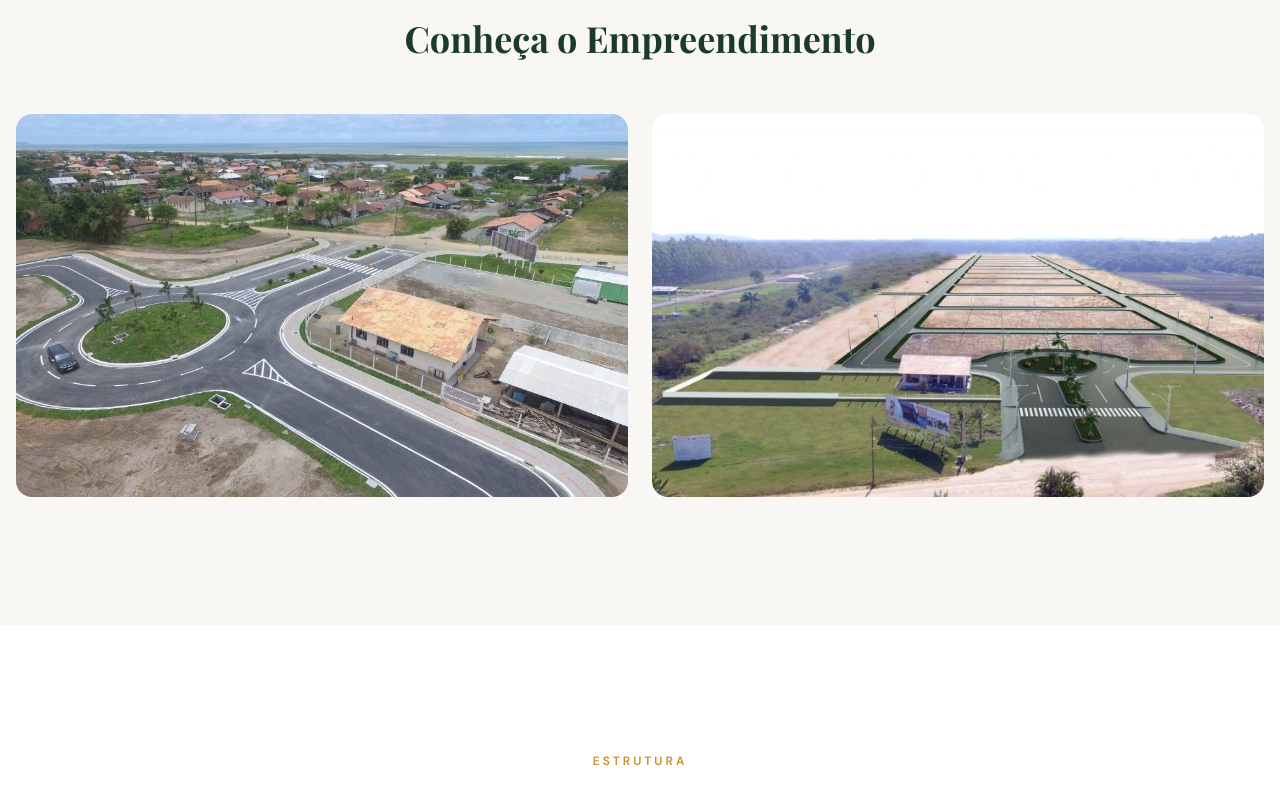
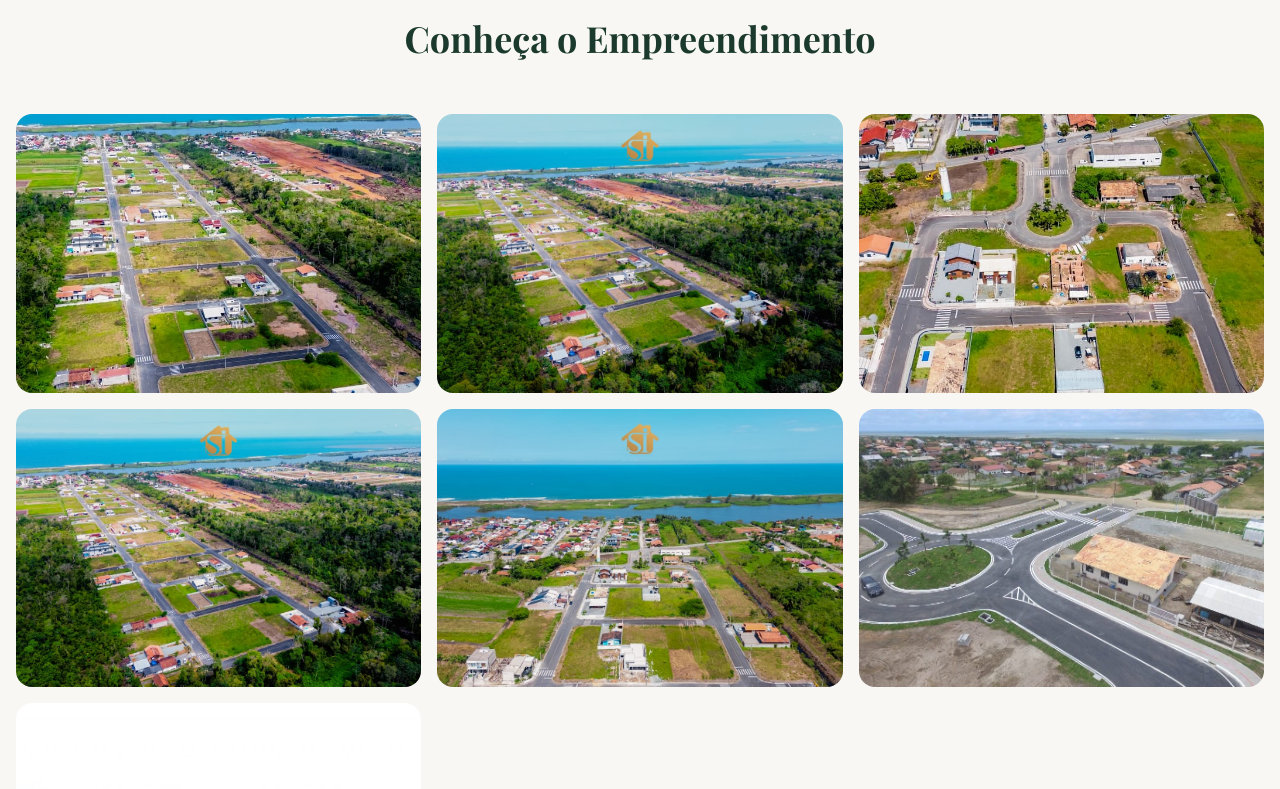
Before and after one commit to gustavohenriqueghb88-ship-it/lalu-home-showcase, a React (Vite) app: page /rotas-do-sol in a window 1280 px wide. Shown: the part 1766-2555 px from the top of the page. Built offline with nearby package versions, Linux system fonts and the light colour scheme; no server answers; a web font is replaced by a local one.

Commit message:
Add Rotas do Sol aerial images
Co-authored-by: LucasdsGomes <114450172+LucasdsGomes@users.noreply.github.com>

```diff
--- a/src/pages/RotasDoSol.tsx
+++ b/src/pages/RotasDoSol.tsx
@@ -12,6 +12,11 @@ import rotasHero from "@/assets/rotas-do-sol-hero.jpg";
 import rotas1 from "@/assets/rotas-do-sol-1.jpg";
 import rotas2 from "@/assets/rotas-do-sol-2.jpg";
 import rotasNew from "@/assets/rotas-do-sol-new.jpg";
+import rotasAerial1 from "@/assets/rotas-do-sol-aerial-1.png";
+import rotasAerial2 from "@/assets/rotas-do-sol-aerial-2.png";
+import rotasAerial3 from "@/assets/rotas-do-sol-aerial-3.png";
+import rotasAerial4 from "@/assets/rotas-do-sol-aerial-4.png";
+import rotasAerial5 from "@/assets/rotas-do-sol-aerial-5.png";
 
 const WHATSAPP_URL = "https://wa.me/5541984305403?text=Olá! Tenho interesse no Loteamento Rotas do Sol.";
 
@@ -173,14 +178,19 @@ export default function RotasDoSol() {
             <span className="text-xs uppercase tracking-[0.25em] text-[#C8922A] font-semibold mb-4 block font-['DM_Sans']">Galeria</span>
             <h2 className="font-['Playfair_Display'] text-3xl md:text-4xl font-bold text-[#1B3A2D] mb-4">Conheça o Empreendimento</h2>
           </RevealSection>
-          <div className="grid grid-cols-1 md:grid-cols-2 gap-6">
+          <div className="grid grid-cols-1 sm:grid-cols-2 lg:grid-cols-3 gap-4">
             {[
+              { img: rotasAerial1, alt: "Vista aérea do loteamento Rotas do Sol com mar ao fundo" },
+              { img: rotasAerial2, alt: "Vista panorâmica aérea do Rotas do Sol" },
+              { img: rotasAerial3, alt: "Vista aérea do loteamento com praia e lagoa" },
+              { img: rotasAerial4, alt: "Vista aérea geral do Rotas do Sol" },
+              { img: rotasAerial5, alt: "Vista aérea frontal do Rotas do Sol com oceano" },
               { img: rotas2, alt: "Vista aérea do loteamento Rotas do Sol" },
               { img: rotasNew, alt: "Infraestrutura do loteamento Rotas do Sol" },
             ].map((item, i) => (
-              <RevealSection key={i} delay={i * 150}>
+              <RevealSection key={i} delay={i * 100}>
                 <div className="group relative overflow-hidden rounded-2xl">
-                  <img src={item.img} alt={item.alt} className="w-full object-cover aspect-[16/10] group-hover:scale-105 transition-transform duration-500" />
+                  <img src={item.img} alt={item.alt} className="w-full object-cover aspect-[16/11] group-hover:scale-105 transition-transform duration-500" />
                   <div className="absolute inset-0 bg-gradient-to-t from-[#1B3A2D]/40 to-transparent opacity-0 group-hover:opacity-100 transition-opacity duration-300" />
                 </div>
               </RevealSection>
```
